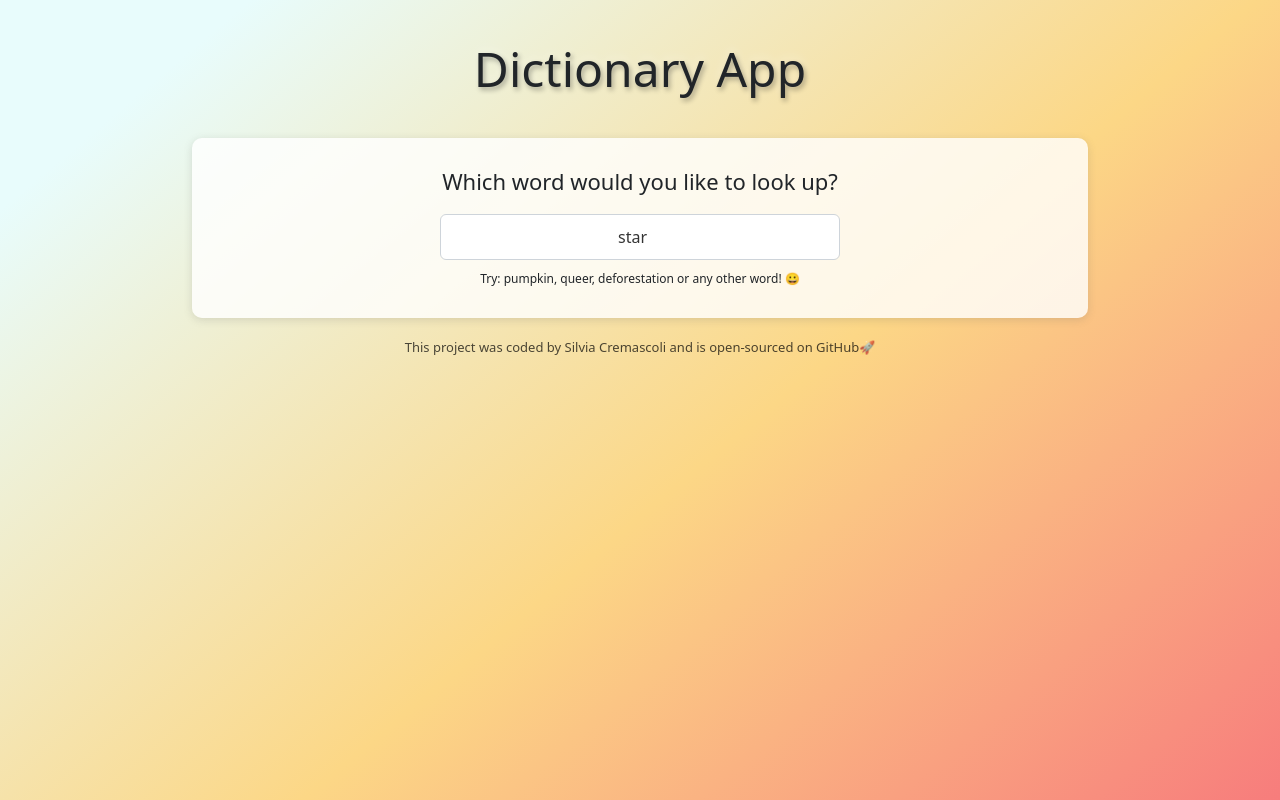
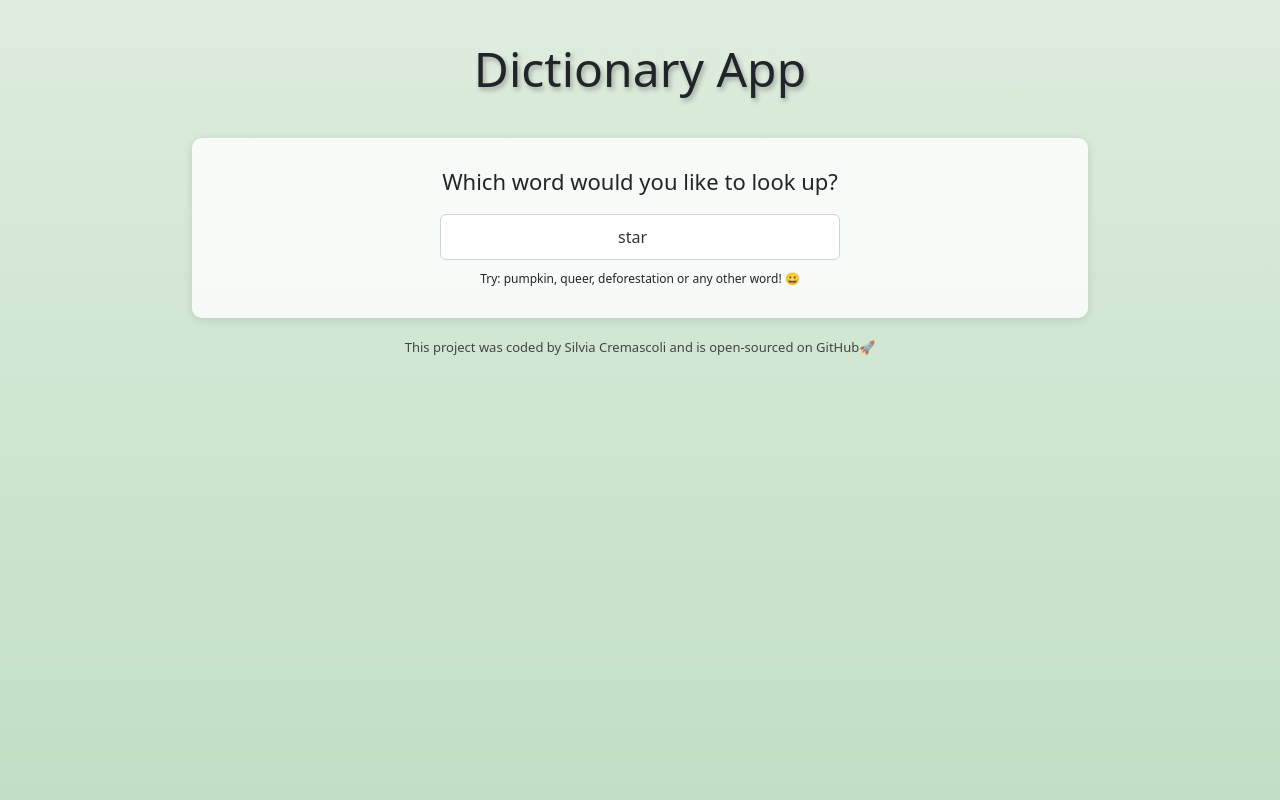
Before and after one commit to silviacremascoli/react-dictionary-app, a React (Create React App) app: page / in a window 1280 px wide. Built offline with nearby package versions, Linux system fonts and the light colour scheme; no server answers.

Commit message:
Changed background gradient

```diff
--- a/src/index.css
+++ b/src/index.css
@@ -1,9 +1,4 @@
 body {
-  background: linear-gradient(
-    140deg,
-    rgb(232, 252, 252) 11.2%,
-    rgb(252, 215, 134) 56.2%,
-    rgb(247, 124, 124) 100.2%
-  );
+  background: linear-gradient(to top, #c1dfc4 0%, #deecdd 100%);
   background-attachment: fixed;
 }
```
